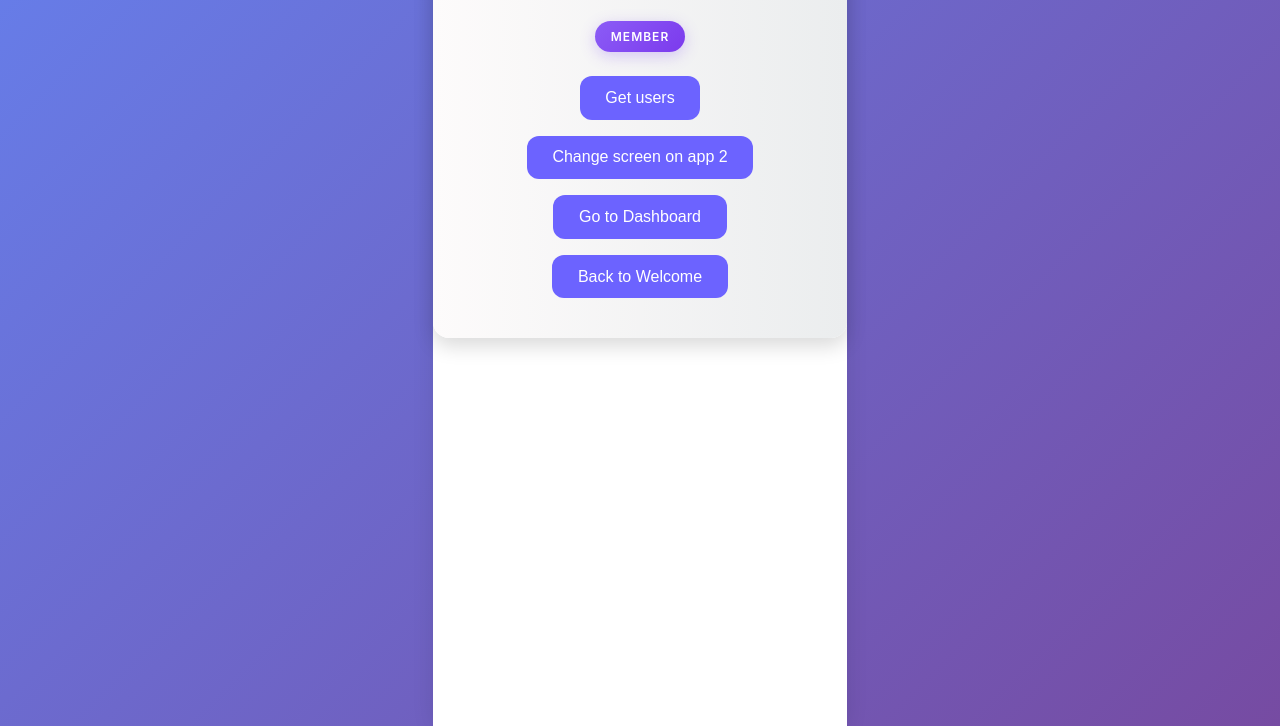
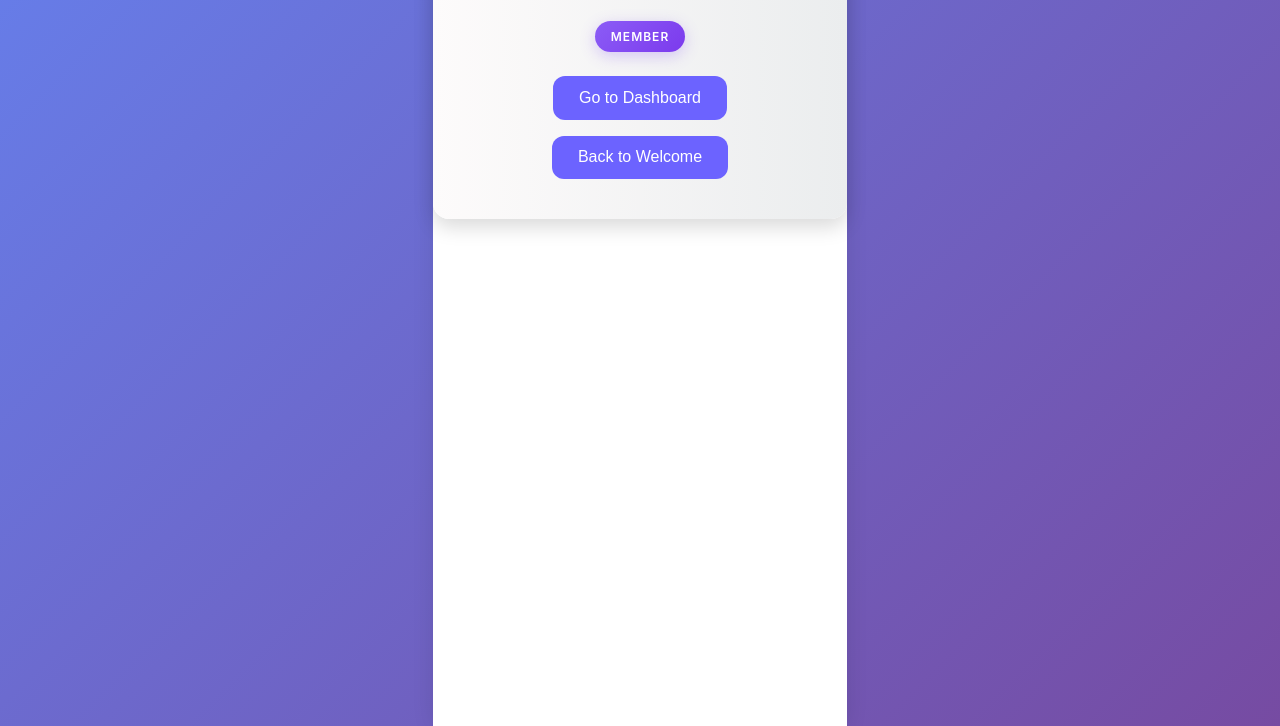
Before and after one commit to codificatortinoco/Rumbify, a website with bundled scripts: page app1/index.html in a window 1280 px wide. Both pictures are taken after a click on the button "Member". Shown: the part 74-800 px from the top of the page. Built offline with nearby package versions, Linux system fonts and the light colour scheme; no server answers.

Commit message:
Style (Buttons): Deleted innecessary buttons

```diff
--- a/app1/screens/screen1.js
+++ b/app1/screens/screen1.js
@@ -1,4 +1,4 @@
-import { makeRequest, navigateTo } from "../app.js";
+import { navigateTo } from "../app.js";
 
 export default function renderScreen1(data = {}) {
   const app = document.getElementById("app");
@@ -10,26 +10,11 @@ export default function renderScreen1(data = {}) {
         <div class="user-type-display">
           <span class="user-badge ${userType}">${userType.toUpperCase()}</span>
         </div>
-        <button id="get-btn">Get users</button>
-        <button id="change-screen-btn">Change screen on app 2</button>
         <button id="dashboard-btn">Go to Dashboard</button>
         <button id="back-to-welcome">Back to Welcome</button>
     </div>
       `;
 
-  document.getElementById("get-btn").addEventListener("click", getUsers);
-  document.getElementById("change-screen-btn").addEventListener("click", sendEventChangeScreen);
   document.getElementById("dashboard-btn").addEventListener("click", () => navigateTo("/dashboard"));
   document.getElementById("back-to-welcome").addEventListener("click", () => navigateTo("/welcome"));
-
-  async function getUsers() {
-    const response = await makeRequest("/users", "GET");
-
-    console.log("response", response);
-  }
-
-  async function sendEventChangeScreen() {
-    const changeEventResponse = await makeRequest("/change-screen", "POST");
-    console.log("changeEventResponse", changeEventResponse);
-  }
 }
--- a/app1/styles.css
+++ b/app1/styles.css
@@ -54,10 +54,8 @@ body {
   transform: scale(1.05);
 }
 
-#screen1 #get-btn { animation-delay: 0.5s; }
-#screen1 #change-screen-btn { animation-delay: 0.7s; }
-#screen1 #dashboard-btn { animation-delay: 0.9s; }
-#screen1 #back-to-welcome { animation-delay: 1.1s; }
+#screen1 #dashboard-btn { animation-delay: 0.7s; }
+#screen1 #back-to-welcome { animation-delay: 0.9s; }
 
 .user-type-display {
   margin-bottom: 1rem;
```
